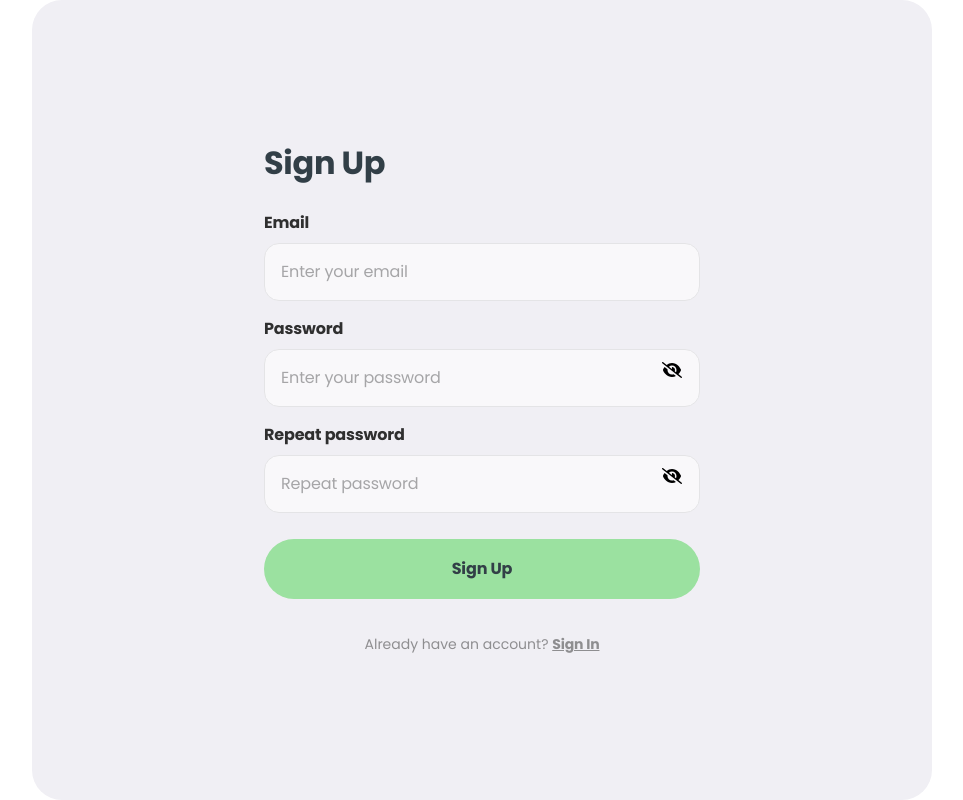
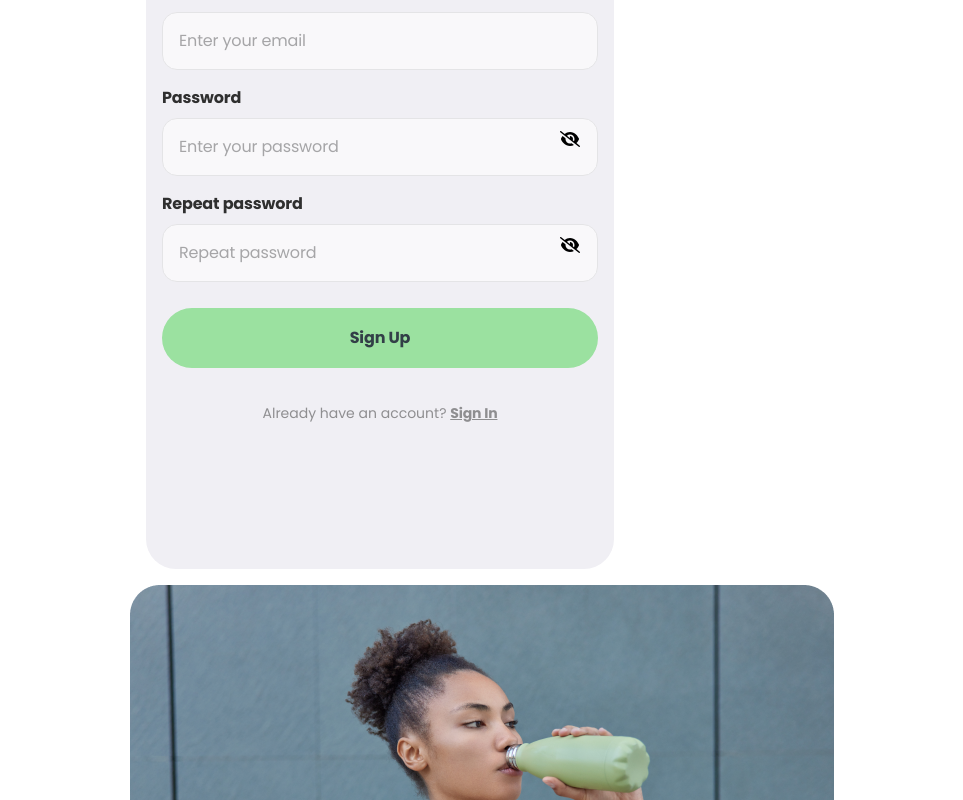
Before and after one commit to IIIMaroIII/HydroWise-frontend, a React (Vite) app: page /signup in a window 1280 px wide. Shown: the whole page, without its empty margins (158-1121 px from the left). Built offline with nearby package versions, Linux system fonts and the light colour scheme.

Commit message:
components added

```diff
--- a/src/components/Users/SignUpForm/SignUpForm.jsx
+++ b/src/components/Users/SignUpForm/SignUpForm.jsx
@@ -113,9 +113,9 @@ const SignUpForm = () => {
             </p>
           </form>
         </div>
-        <div className={css.imageSection}>
+        {/* <div className={css.imageSection}>
           <img src={Photo} alt="photo" />
-        </div>
+        </div> */}
       </div>
     </div>
   );
--- a/src/pages/SignUpPage.jsx
+++ b/src/pages/SignUpPage.jsx
@@ -1,10 +1,17 @@
 import SignUpForm from 'src/components/Users/SignUpForm/SignUpForm.jsx';
+import AdvantagesSection from 'src/components/AdvantagesSection/AdvantagesSection';
+import css from './SignUpPage.module.css';
+import Container from 'src/components/REUSABLE/Container/Container';
 
 const SignUpPage = () => {
   return (
-    <div>
+    <Container>
+      <div className={css.SignUpContainer}>
+
       <SignUpForm />
+      <AdvantagesSection />
     </div>
+    </Container>
   );
 };
 
--- /dev/null
+++ b/src/pages/SignUpPage.module.css
@@ -0,0 +1,10 @@
+.SignUpContainer {
+    display: flex;
+    flex-wrap: wrap;
+    gap: 16px;
+
+    @media (1440px<=width) {
+      gap: 32px;
+      flex-wrap: nowrap;
+    }
+  }
```
